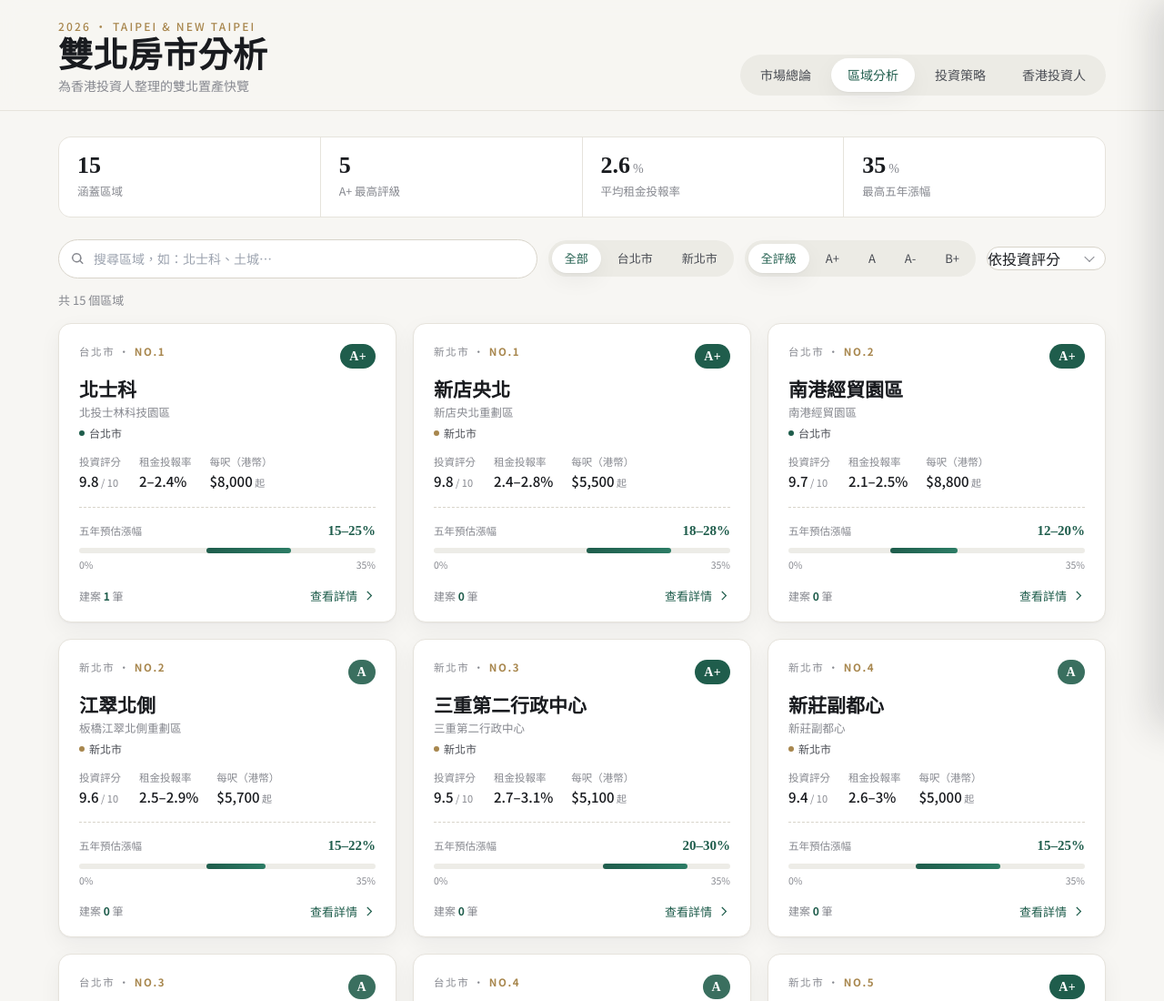
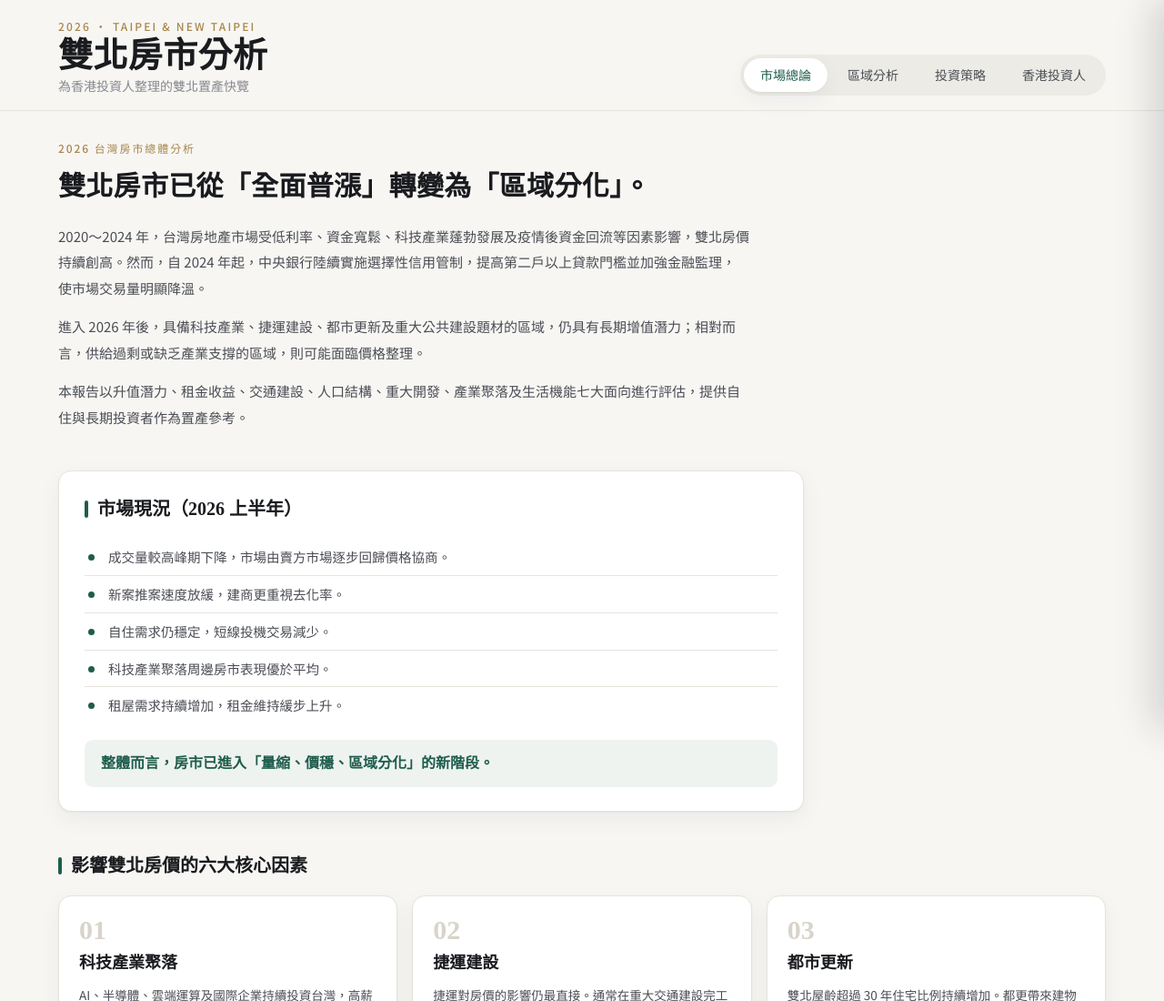
Before and after one commit to cheivoy/-1, a website: page public/index.html in a window 1280 px wide. Shown: the top 1100 px of the page at 91% size. Drawn offline with nearby package versions, Linux system fonts and the light colour scheme.

Commit message:
修正預設頁面

```diff
--- a/public/index.html
+++ b/public/index.html
@@ -47,8 +47,8 @@
         <p class="brand-sub" id="brandSub">為香港投資人整理的置產快覽</p>
       </div>
       <nav class="tabs" role="tablist" aria-label="主要區塊">
-        <button class="tab" data-view="overview" role="tab" aria-selected="false">市場總論</button>
-        <button class="tab is-active" data-view="districts" role="tab" aria-selected="true">區域分析</button>
+        <button class="tab is-active" data-view="overview" role="tab" aria-selected="true">市場總論</button>
+        <button class="tab" data-view="districts" role="tab" aria-selected="false">區域分析</button>
         <button class="tab" data-view="strategy" role="tab" aria-selected="false">投資策略</button>
         <button class="tab" data-view="hk" role="tab" aria-selected="false">香港投資人</button>
       </nav>
@@ -58,12 +58,12 @@
   <main class="wrap">
 
     <!-- ── 市場總論檢視 ──────────────────────────── -->
-    <section id="view-overview" class="view" hidden>
+    <section id="view-overview" class="view">
       <div id="overview" class="overview"></div>
     </section>
 
     <!-- ── 區域分析檢視 ──────────────────────────── -->
-    <section id="view-districts" class="view">
+    <section id="view-districts" class="view" hidden>
 
       <!-- 概覽數字 -->
       <div class="stat-strip" id="statStrip" aria-live="polite"></div>
```
